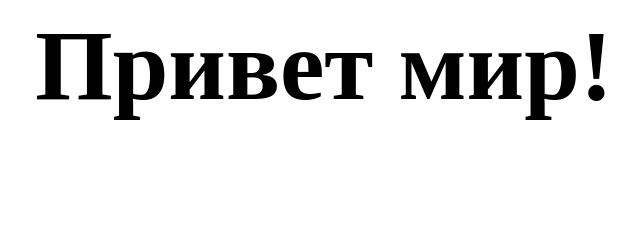
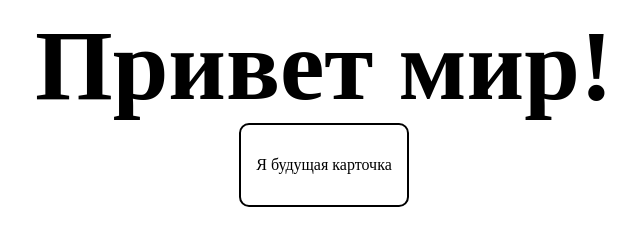
Before and after one commit to d0sntmatter/first-project, a plain HTML site: page index.html in a window 1280 px wide. Shown: the whole page, without its empty margins (316-956 px from the left). Drawn offline with Linux system fonts and the light colour scheme.

Commit message:
Добавил карточку и расположил ее по центру под заголовком

```diff
--- a/index.html
+++ b/index.html
@@ -8,5 +8,8 @@
 </head>
 <body>
     <h1>Привет мир!</h1>
+    <div class="card">
+        <p>Я будущая карточка</p>
+    </div>
 </body>
 </html>
--- a/style.css
+++ b/style.css
@@ -1,8 +1,17 @@
 body {
     display: flex;
+    flex-direction: column;
+    align-items: center;
 }
 
 h1 {
     margin: auto;
     font-size: 100px;
 }
+
+.card {
+    margin: auto;
+    padding: 15px;
+    border: 2px solid black;
+    border-radius: 10px;
+}
```
